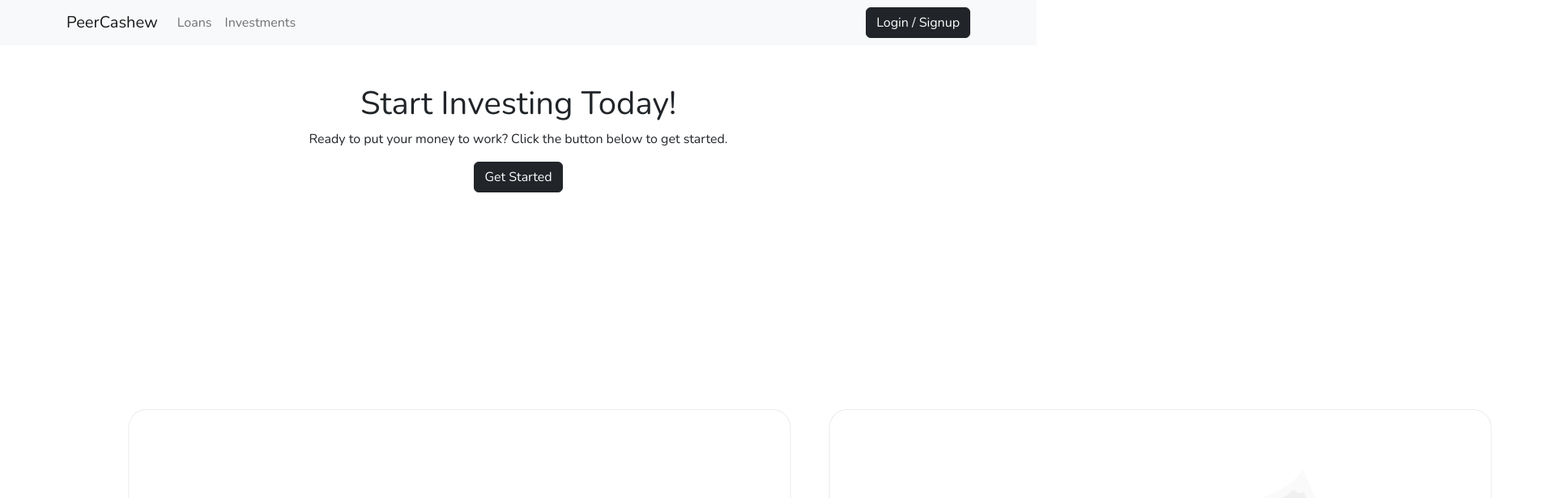
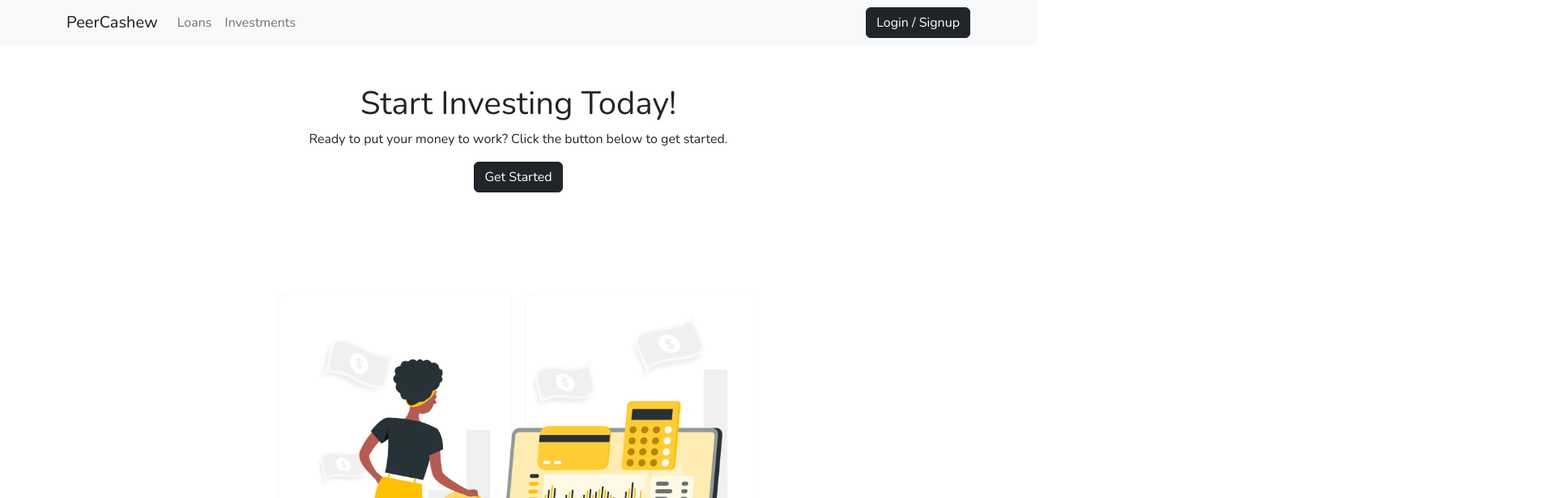
Before and after one commit to Limeload/PeerCashew, a React (Create React App) app in the folder client/: page /investors in a window 1280 px wide. Shown: the top 616 px of the page at 81% size, 1920 px wide, since content can reach past the window. Built offline with nearby package versions, Linux system fonts and the light colour scheme; no server answers.

Commit message:
img error fixed

```diff
--- a/client/src/App.css
+++ b/client/src/App.css
@@ -304,6 +304,10 @@ input[type="number"] {
   margin-bottom: 3rem;
 }
 
+.investment-image{
+  width: 44rem;
+}
+
 .investor-image img {
     width: 25rem;
 }
```
